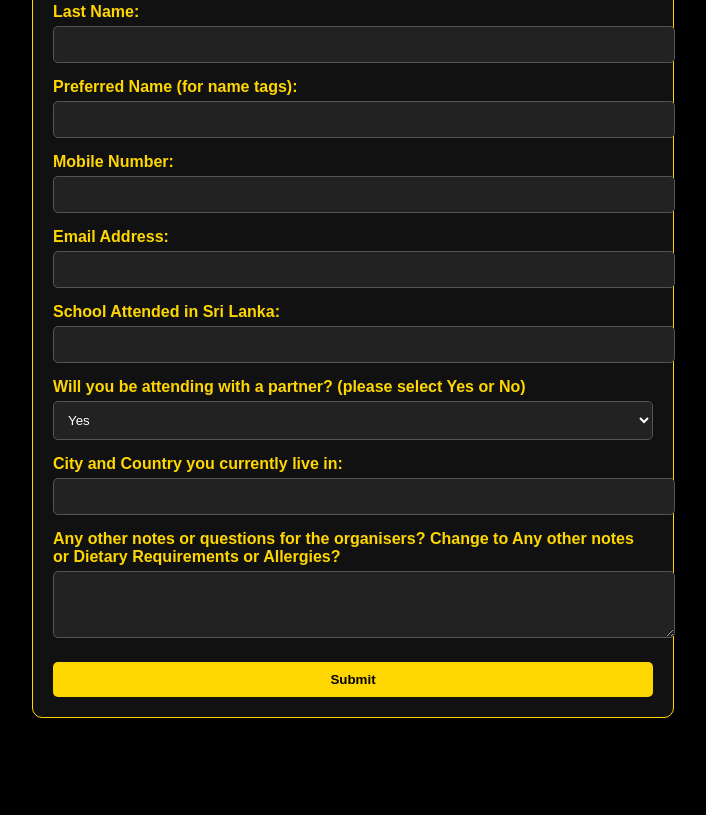
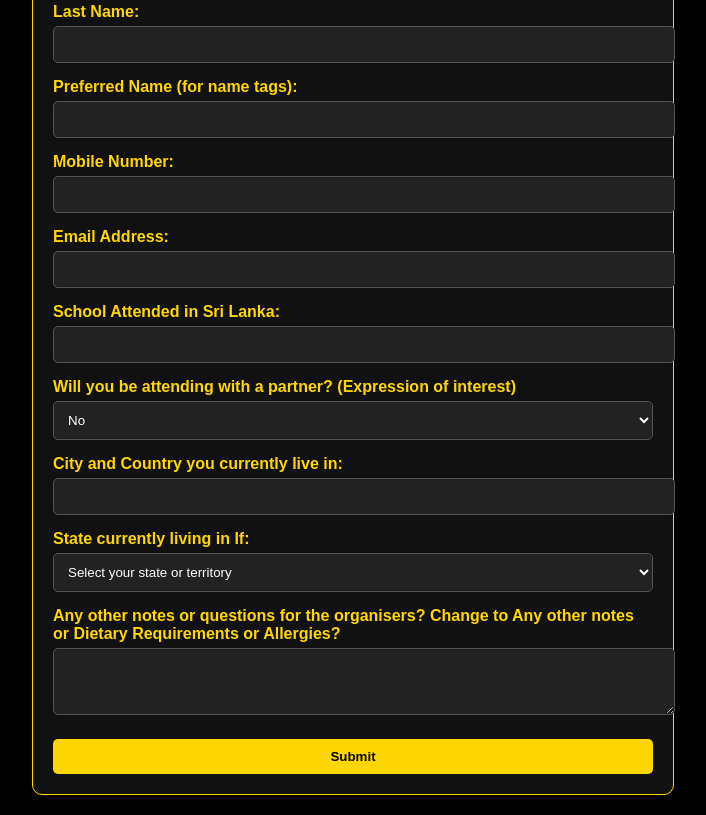
Before and after one commit to Lakmal-glitch/50th-Birthday-Celebration-2026-Registration-, a plain HTML site: page Index.html in a window 1280 px wide. Shown: the part 532-1347 px from the top of the page, without its empty margins (287-993 px from the left). Before the commit the page ends 1270 px from the top, so only its background shows below. Drawn offline with Linux system fonts and the light colour scheme; no server answers.

Commit message:
Index.html

```diff
--- a/Index.html
+++ b/Index.html
@@ -105,14 +105,27 @@
       <label>School Attended in Sri Lanka:</label>
       <input type="text" id="school" required />
 
-      <label>Will you be attending with a partner? (please select Yes or No) </label>
-      <select id="partner">
-        <option value="Yes">Yes</option>
-        <option value="No">No</option>
-      </select>
+      <label>Will you be attending with a partner? (Expression of interest)</label>
+<select id="partner">
+  <option value="No" selected>No</option>
+  <option value="Yes">Yes</option>
+</select>
 
       <label>City and Country you currently live in:</label>
       <input type="text" id="location" />
+
+      <label>State currently living in If:</label>
+<select id="location">
+  <option value="" disabled selected>Select your state or territory</option>
+  <option value="New South Wales (NSW)">New South Wales (NSW)</option>
+  <option value="Victoria (VIC)">Victoria (VIC)</option>
+  <option value="Queensland (QLD)">Queensland (QLD)</option>
+  <option value="South Australia (SA)">South Australia (SA)</option>
+  <option value="Western Australia (WA)">Western Australia (WA)</option>
+  <option value="Tasmania (TAS)">Tasmania (TAS)</option>
+  <option value="Northern Territory (NT)">Northern Territory (NT)</option>
+  <option value="Australian Capital Territory (ACT)">Australian Capital Territory (ACT)</option>
+</select>
 
       <label>Any other notes or questions for the organisers? Change to Any other notes or  Dietary Requirements or Allergies?</label>
       <textarea id="notes" rows="3"></textarea>
```
